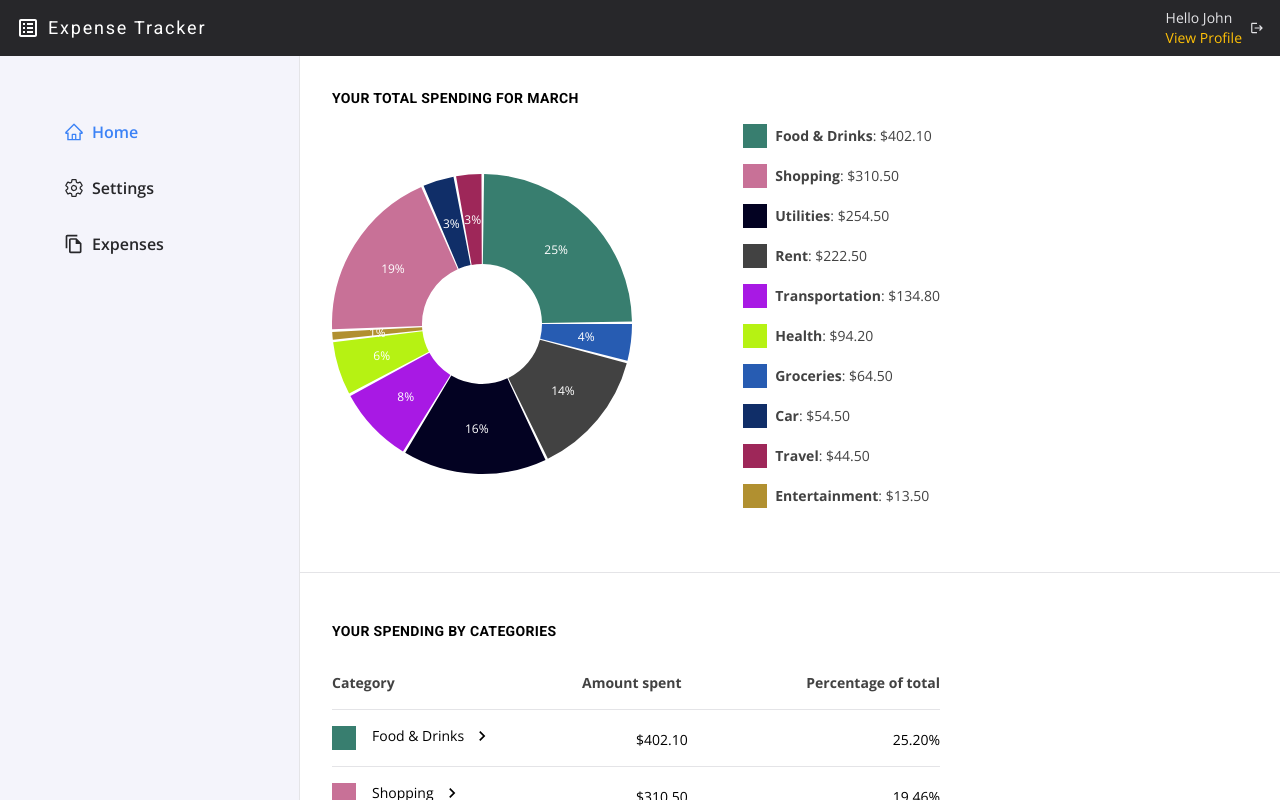
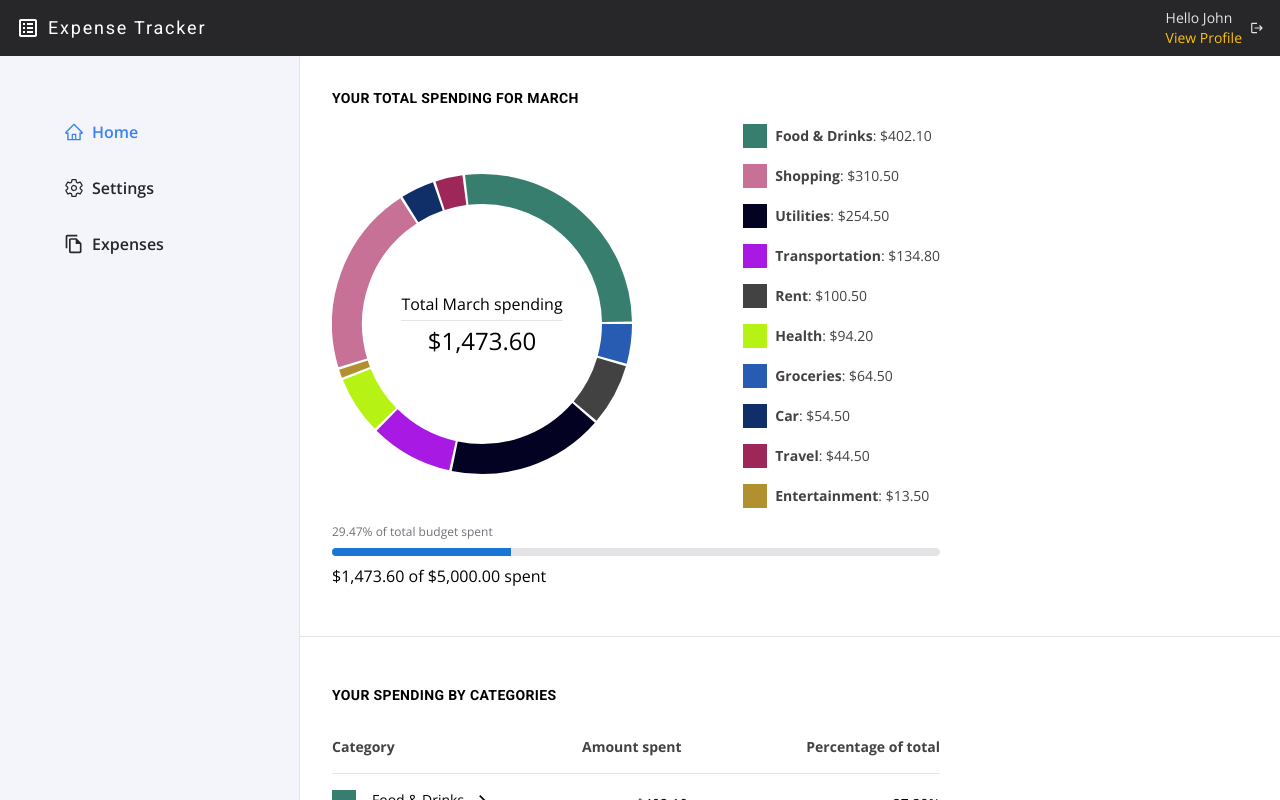
Before and after one commit to irakligeek/Personal-Expense-Tracker, a Next.js app: page / in a window 1280 px wide. Shown: the top 800 px of the page. Built offline with nearby package versions, Linux system fonts and the light colour scheme.

Commit message:
Add spending bar

```diff
--- a/app/(dashboard)/lib.js
+++ b/app/(dashboard)/lib.js
@@ -14,9 +14,9 @@ export const spendingCategories = [
 ];
 
 //This will be pulled from teh database
-const monthlySpendings = [
+export const monthlySpendings = [
   { name: "Groceries", amount: "64.5" },
-  { name: "Rent", amount: "222.5" },
+  { name: "Rent", amount: "100.5" },
   { name: "Utilities", amount: "254.5" },
   { name: "Transportation", amount: "134.8" },
   { name: "Health", amount: "94.2" },
@@ -27,6 +27,9 @@ const monthlySpendings = [
   { name: "Travel", amount: "44.5" },
   { name: "Food & Drinks", amount: "402.1" },
 ];
+
+//This will be pulled from the database, added by the user
+export const totalSpendingIncome = '5000';
 
 //Gets the months of the current year up to the current month, with month number as key
 // and month name as value
--- a/app/components/SpendingChart.js
+++ b/app/components/SpendingChart.js
@@ -1,40 +1,41 @@
 "use client";
-import { spendingCategories, getSpendingAmountByCategoryAndMonth } from "../(dashboard)/lib";
+import {
+  spendingCategories,
+  getSpendingAmountByCategoryAndMonth,
+  formatUSD,
+} from "../(dashboard)/lib";
 import { PieChart } from "react-minimal-pie-chart"; //https://www.npmjs.com/package/react-minimal-pie-chart
-
 
 // This component will render a pie chart of the user's spending by category,
 //filtering out categories with no spending
-export default function SpendingChart() {
+export default function SpendingChart({ month, totalSpending}) {
+  const monthNum = new Date(month + " 1, 2000");
   const chartData = spendingCategories
     .map((category) => {
       const catName = Object.values(category)[0];
       return {
         title: catName,
-        value: +getSpendingAmountByCategoryAndMonth(catName, new Date().getMonth() + 1).amount,
+        value: +getSpendingAmountByCategoryAndMonth(catName, monthNum).amount,
         color: category.color,
       };
     })
     .filter((category) => category.value > 0);
 
   return (
-
-    <div className="max-w-96">
+    <div className="max-w-96 relative">
+      {/* Spending summery */}
+      <div
+        className="absolute top-[calc(50%_-_30px)] w-[200px] left-[calc(50%_-_100px)]
+      text-center h-[60px] flex flex-col items-center justify-center bg-white"
+      >
+        <span className="block border-b border-zinc-200 pb-1 text-sm md:text-base">
+          Total {month} spending
+        </span>
+        <span className="pt-1 block text-xl md:text-2xl">{formatUSD(totalSpending)}</span>
+      </div>
       <PieChart
         data={chartData}
-        lineWidth={60}
-        label={(label) => {
-          return Math.round(label.dataEntry.percentage) + "%";
-        }}
-        labelStyle={(index) => ({
-          fill: 'white',
-          fontSize: '4px',
-          // fontFamily: 'sans-serif',
-          backgroundColor: 'rgba(0, 0, 0, 0.5)',
-          display: 'block',
-          width: '100px',
-          height: '20px',
-        })}
+        lineWidth={20}
         labelPosition={70}
         paddingAngle={1}
         viewBoxSize={[100, 100]}
--- /dev/null
+++ b/app/components/SpendingLegend.js
@@ -0,0 +1,23 @@
+import { formatUSD } from "../(dashboard)/lib";
+export default function SpendingLegend({spendingData}) {
+  return (
+    <ul>
+      {spendingData.map((category, index) => {
+        return (
+          <li
+            key={`${category}_${index}`}
+            className="flex flex-row justify-start items-center pb-4 text-sm text-secondary"
+          >
+            <span
+              style={{ backgroundColor: category.color }}
+              className={`w-6 h-6 inline-block mr-2`}
+            ></span>
+            <span>
+              <b>{category.title}</b>: {formatUSD(category.value)}
+            </span>
+          </li>
+        );
+      })}
+    </ul>
+  );
+}
--- a/app/page.js
+++ b/app/page.js
@@ -2,22 +2,23 @@ import {
   spendingCategories,
   getSpendingAmountByCategoryAndMonth,
   formatUSD,
+  totalSpendingIncome,
 } from "./(dashboard)/lib";
 import Divider from "./components/UI/Divider";
 import SpendingChart from "./components/SpendingChart";
 import Section from "./components/UI/Section";
 import SpendingsTable from "./components/SpendingsTable";
 import HeadingMain from "./components/UI/HeadingMain";
+import SpendingLegend from "./components/SpendingLegend";
 
 export default function Home() {
-  const date = new Date();
-  const formattedDate = date.toLocaleString("en-US", {
+  const formattedDate = new Date().toLocaleString("en-US", {
     month: "long",
     day: "numeric",
     year: "numeric",
   });
 
-  const currentMonth = date.toLocaleString("en-US", { month: "long" });
+  const currentMonth = new Date().toLocaleString("en-US", { month: "long" });
 
   const spendingData = spendingCategories
     .map((category) => {
@@ -34,35 +35,50 @@ export default function Home() {
     .filter((category) => category.value > 0)
     .sort((a, b) => b.value - a.value);
 
+  const totalSpending = spendingData.reduce(
+    (total, item) => total + item.value,
+    0
+  );
+
+  const percentageSpent = ((totalSpending / totalSpendingIncome) * 100).toFixed(2);
+
+  const percentageSpentRound = Math.ceil(percentageSpent);
+
+  let spendingBarBGcolor = "#1976D2";
+  if (percentageSpentRound > 49 && percentageSpentRound <= 80) {
+    console.log("EUS");
+    spendingBarBGcolor = "#ffc107";
+  } else if (percentageSpentRound > 79 && percentageSpentRound < 90) {
+    spendingBarBGcolor = "#1976D2";
+  } else if( percentageSpentRound > 89) {
+    spendingBarBGcolor = "#FF4500";
+  }
+
   return (
     <>
       <Section classes="flex flex-col max-w-2xl">
-        {/* <div className="pb-4 text-zinc-500 self-end flex items-center gap-1"> */}
-        {/* <MdOutlineCalendarMonth /> */}
-        {/* {formattedDate} */}
-        {/* </div> */}
         <HeadingMain>Your total spending for {currentMonth}</HeadingMain>
 
         <div className="flex flex-row justify-between flex-wrap gap-6 md:gap-8">
-          <SpendingChart />
-          <ul>
-            {spendingData.map((category, index) => {
-              return (
-                <li
-                  key={`${category}_${index}`}
-                  className="flex flex-row justify-start items-center pb-4 text-sm text-secondary"
-                >
-                  <span
-                    style={{ backgroundColor: category.color }}
-                    className={`w-6 h-6 inline-block mr-2`}
-                  ></span>
-                  <span>
-                    <b>{category.title}</b>: {formatUSD(category.value)}
-                  </span>
-                </li>
-              );
-            })}
-          </ul>
+          <SpendingChart month={currentMonth} totalSpending={totalSpending} />
+          <SpendingLegend spendingData={spendingData} />
+        </div>
+        <div>
+          <div className="text-xs text-zinc-500 mb-2">
+            {percentageSpent}% of total budget spent
+          </div>
+          <div className="bg-zinc-200 h-2 rounded-xl overflow-hidden w-full mb-2">
+            <div
+              className="h-full"
+              style={{
+                width: `${percentageSpent}%`,
+                backgroundColor: `${spendingBarBGcolor}`,
+              }}
+            ></div>
+          </div>
+          <div>
+            {formatUSD(totalSpending)} of {formatUSD(totalSpendingIncome)} spent
+          </div>
         </div>
       </Section>
       <Divider />
```
